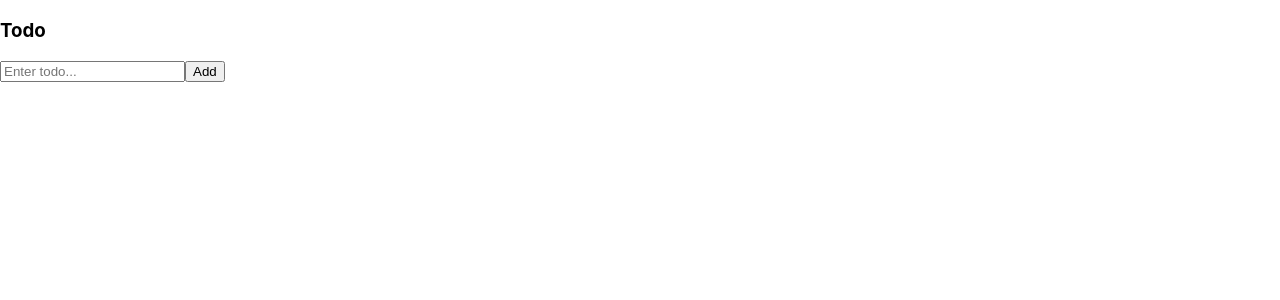
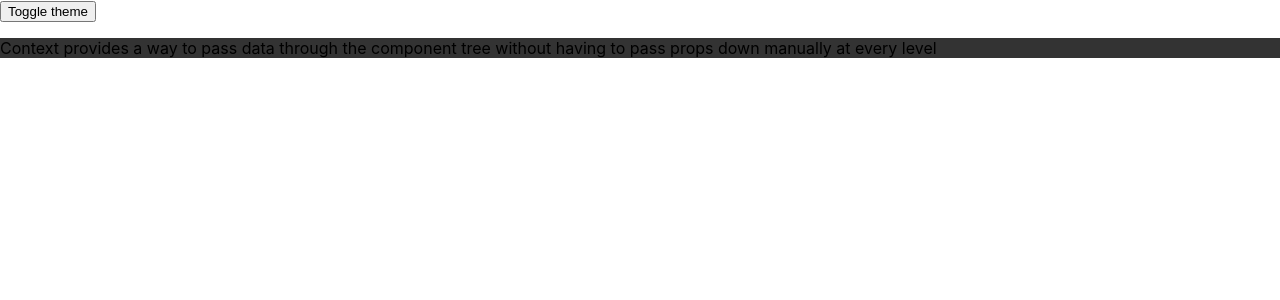
Before and after one commit to dan200110/reactjs, a React (Create React App) app in the folder tiktok/: page / in a window 1280 px wide. Shown: the top 300 px of the page. Built offline with nearby package versions, Linux system fonts and the light colour scheme.

Commit message:
useContext

```diff
--- a/tiktok/src/App.css
+++ b/tiktok/src/App.css
@@ -36,3 +36,8 @@
     transform: rotate(360deg);
   }
 }
+
+.dark {
+  columns: #000;
+  background-color: #333;
+}
--- a/tiktok/src/App.js
+++ b/tiktok/src/App.js
@@ -1,88 +1,26 @@
-import { useState, useReducer } from 'react'
+import Content from './Content'
+import { ThemeContext, ThemeProvider } from './ThemeContext'
+import './App.css'
+import { useContext } from 'react'
+// Context
+// CompA => CompB => CompC
+// Bo di B thi van co the chay CompA => CompC
+// Theme: Dark / Light
 
-// useState
-// 1. Init state: 0
-// 2. Actions: Up (state + 1) / Down (state - 1)
+// 1. Create context
+// 2. Provider
+// 3. Consumer
 
-// useReducer
-// 1. Init state: 0
-// 2. Actions: Up (state + 1) / Down (state - 1)
-// 3. Reducer
-// 4. Dispatch
-
-//Init state
-const initState = {
-  job: '',
-  jobs: []
-}
-
-// Actions
-const SET_JOB = 'set_job'
-const ADD_JOB = 'add_job'
-const DELETE_JOB = 'delete_job'
-
-const setJob = payload => {
-  return {
-    type: SET_JOB,
-    payload
-  }
-}
-
-const addJob = payload => {
-  return {
-    type: ADD_JOB,
-    payload
-  }
-}
-
-console.log(setJob);
-// Reducer
-const reducer = (state, action) => {
-  console.log('Actions', action);
-  console.log('Prev state', state);
-
-  switch(action.type) {
-    case SET_JOB:
-      return {
-        ...state,
-        job: action.payload
-      }
-      break
-    case ADD_JOB:
-      return {
-        ...state,
-        jobs: [...state.jobs, action.payload]
-      }
-      break
-    default:
-      throw new Error('Invalid action')
-  }
-}
-function App() {
-  const [state, dispatch] = useReducer(reducer, initState)
-  const {job, jobs} = state
-
-  const handleSubmit = () => {
-    dispatch(addJob(job))
-  }
+function App () {
+  const context = useContext(ThemeContext)
   return (
-    <div>
-      <h3>Todo</h3>
-      <input
-        value={job}
-        placeholder='Enter todo...'
-        onChange={e => {
-          dispatch(setJob(e.target.value))
-        }}
-      />
-      <button onClick={handleSubmit}>Add</button>
-      <ul>
-        {jobs.map((job, index) => {
-          <li key={index}>{job} &times;</li>
-        })}
-      </ul>
-    </div>
+    <ThemeProvider>
+      <div>
+        <button onClick={context.toggleTheme}>Toggle theme</button>
+        <Content />
+      </div>
+    </ThemeProvider>
   )
 }
 
-export default App;
+export default App
--- a/tiktok/src/Content.js
+++ b/tiktok/src/Content.js
@@ -1,12 +1,11 @@
-import { memo } from 'react'
+import Paragraph from './Paragraph'
 
-function Content ({ onIncrease }) {
-  console.log('re render')
+function Content () {
   return (
-    <>
-      <button onClick={onIncrease}>Click me!</button>
-    </>
+    <div>
+      <Paragraph />
+    </div>
   )
 }
 
-export default memo(Content)
+export default Content
--- /dev/null
+++ b/tiktok/src/Paragraph.js
@@ -0,0 +1,13 @@
+import { useContext } from "react"
+import { ThemeContext } from "./ThemeContext"
+function Paragraph() {
+  const context = useContext(ThemeContext)
+  console.log(context);
+  return (
+    <p className={context.theme}>
+      Context provides a way to pass data through the component tree without having to pass props down manually at every level
+    </p>
+  )
+}
+
+export default Paragraph
--- /dev/null
+++ b/tiktok/src/ThemeContext.js
@@ -0,0 +1,23 @@
+import { useState, createContext } from 'react'
+
+const ThemeContext = createContext()
+
+function ThemeProvider({ children }) {
+  const [theme, setTheme] = useState('dark')
+
+  const toggleTheme = () => {
+    setTheme(theme === 'dark' ? 'light' : 'dark')
+  }
+
+  const value = {
+    theme,
+    toggleTheme
+  }
+  return (
+    <ThemeContext.Provider value={value}>
+      {children}
+    </ThemeContext.Provider>
+  )
+}
+
+export {ThemeContext, ThemeProvider}
--- a/tiktok/src/index.js
+++ b/tiktok/src/index.js
@@ -1,17 +1,20 @@
-import React from 'react';
-import ReactDOM from 'react-dom/client';
-import './index.css';
-import App from './App';
-import reportWebVitals from './reportWebVitals';
+import React from 'react'
+import ReactDOM from 'react-dom/client'
+import './index.css'
+import App from './App'
+import reportWebVitals from './reportWebVitals'
+import { ThemeProvider } from './ThemeContext'
 
-const root = ReactDOM.createRoot(document.getElementById('root'));
+const root = ReactDOM.createRoot(document.getElementById('root'))
 root.render(
   <React.StrictMode>
-    <App />
+    <ThemeProvider>
+      <App />
+    </ThemeProvider>
   </React.StrictMode>
-);
+)
 
 // If you want to start measuring performance in your app, pass a function
 // to log results (for example: reportWebVitals(console.log))
 // or send to an analytics endpoint. Learn more: https://bit.ly/CRA-vitals
-reportWebVitals();
+reportWebVitals()
```
